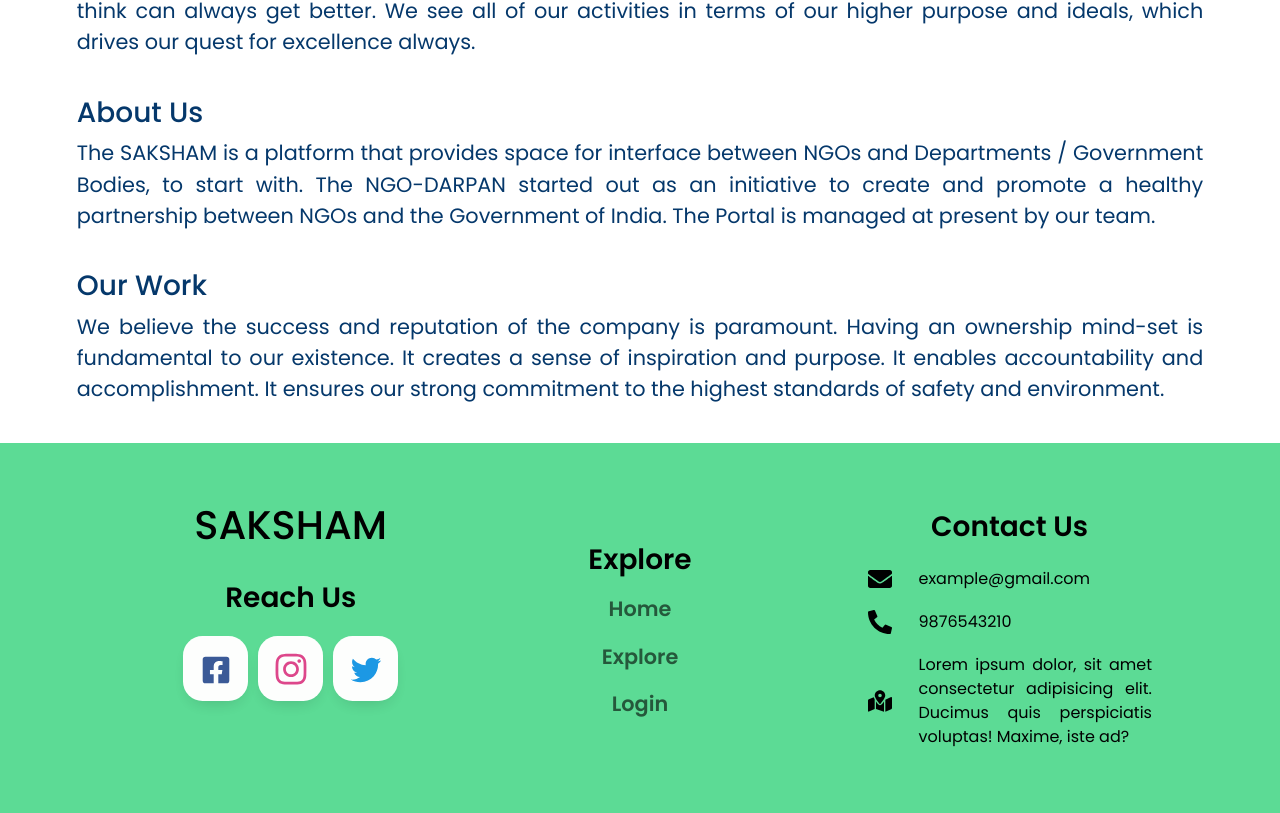
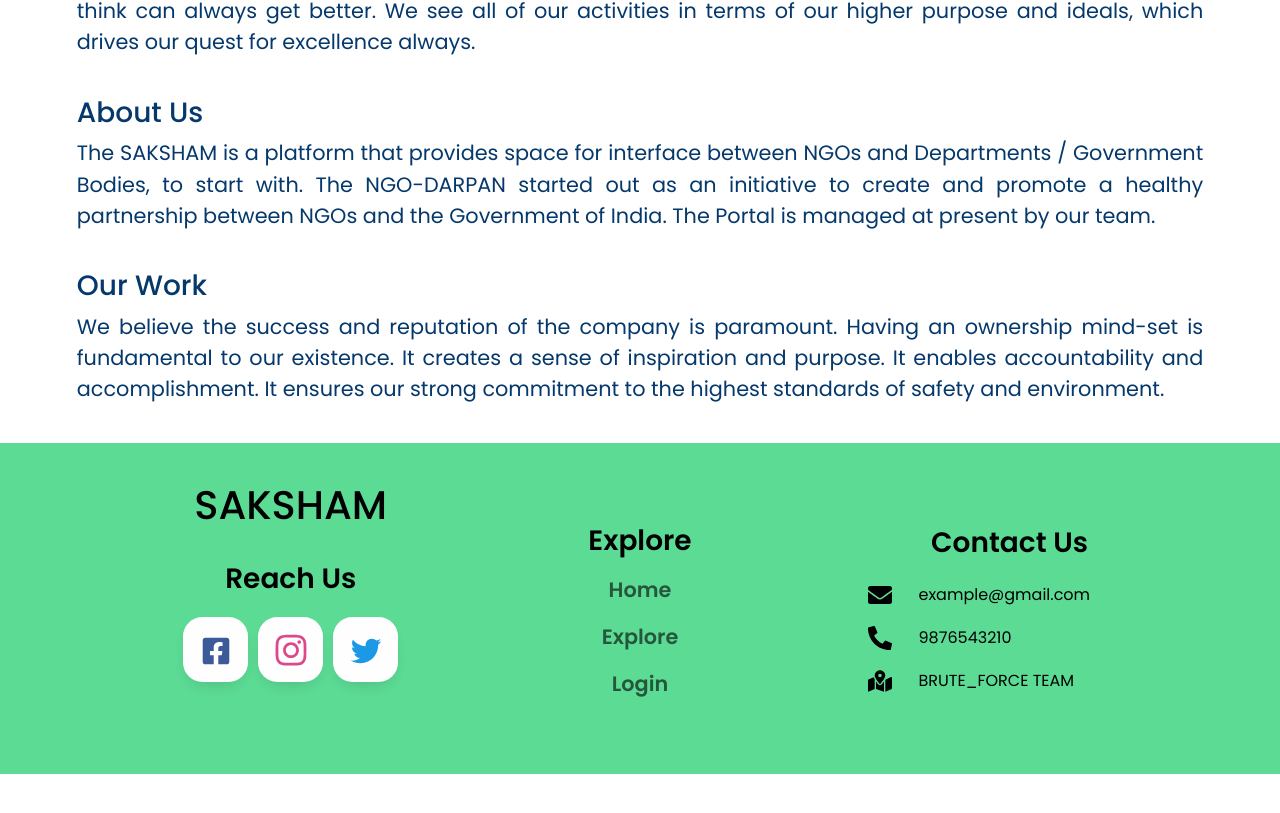
Before and after one commit to Sparsh-Srivastava/Saksham, a React (Create React App) app in the folder client/: page / in a window 1280 px wide. Shown: the part 921-1734 px from the top of the page. After the commit the page ends 1695 px from the top, so only its background shows below. Built offline with nearby package versions, Linux system fonts and the light colour scheme.

Commit message:
Design Changes

```diff
--- a/client/src/components/footer/footer.jsx
+++ b/client/src/components/footer/footer.jsx
@@ -84,7 +84,7 @@
             <div className="col-2">
               <FaMapMarkedAlt />
             </div>
-            <div className="col-10">Lorem ipsum dolor, sit amet consectetur adipisicing elit. Ducimus quis perspiciatis voluptas! Maxime, iste ad?</div>
+            <div className="col-10">BRUTE_FORCE TEAM</div>
           </div>
         </div>
       </div>
```
